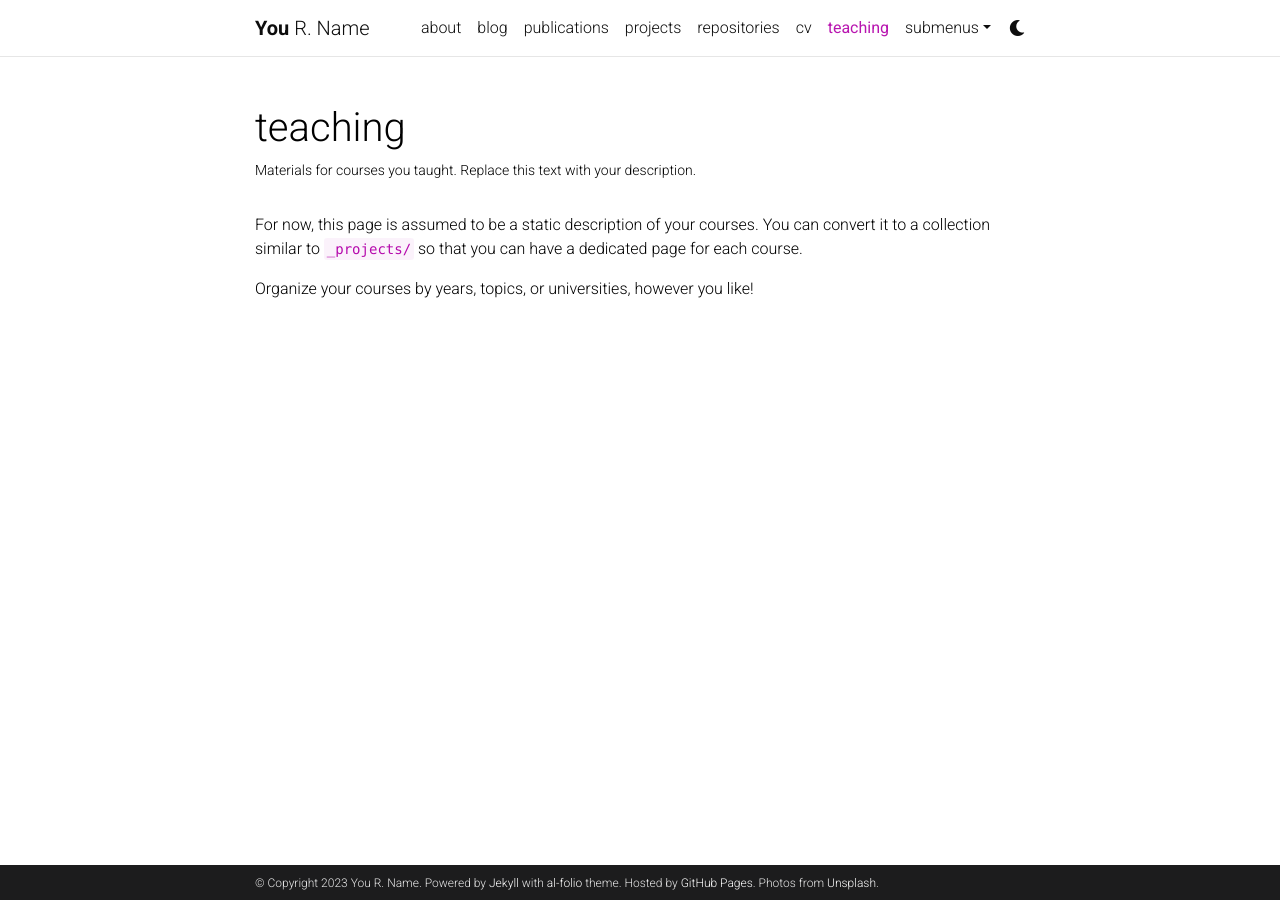
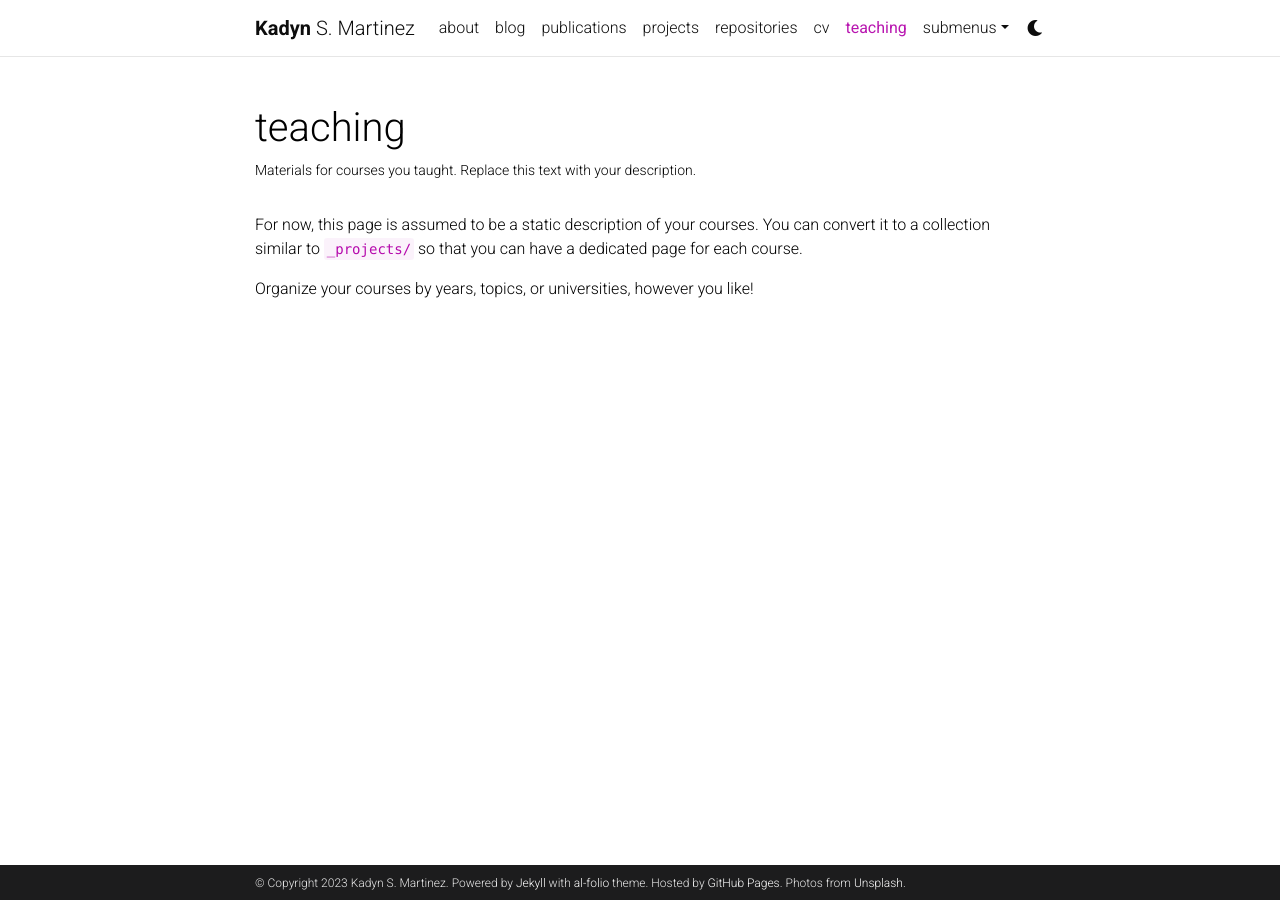
Before and after one commit to KadynCBR/KadynCBR.github.io, a Jekyll site: the page built from _pages/teaching.md, in a window 1280 px wide. Built offline with Jekyll 4.4.1, drawn with Linux system fonts in a browser that asks for light colours; comment, search, counter and statistics services are not loaded; a style sheet for code colours, icons or effects is not loaded; part of the change alters nothing that is shown.

Commit message:
config change.

```diff
--- a/_config.yml
+++ b/_config.yml
@@ -2,18 +2,18 @@
 # Site settings
 # -----------------------------------------------------------------------------
 
-title: blank # the website title (if blank, full name will be used instead)
-first_name: You
-middle_name: R.
-last_name: Name
-email: you@example.com
+title: blank
+first_name: Kadyn
+middle_name: S.
+last_name: Martinez
+email: kadyn_martinez@hotmail.com
 description: > # the ">" symbol means to ignore newlines until "footer_text:"
   A simple, whitespace theme for academics. Based on [*folio](https://github.com/bogoli/-folio) design.
 footer_text: >
   Powered by <a href="https://jekyllrb.com/" target="_blank">Jekyll</a> with <a href="https://github.com/alshedivat/al-folio">al-folio</a> theme.
   Hosted by <a href="https://pages.github.com/" target="_blank">GitHub Pages</a>.
   Photos from <a href="https://unsplash.com" target="_blank">Unsplash</a>.
-keywords: jekyll, jekyll-theme, academic-website, portfolio-website  # add your own keywords or leave empty
+keywords: Software Engineer, Computer scientist, Gameplay engineer, game programmer, roboticist, robots, robotics, unity, ROS  # add your own keywords or leave empty
 
 lang: en # the language of your site (for example: en, fr, cn, ru, etc.)
 icon: ⚛️  # the emoji used as the favicon (alternatively, provide image name in /assets/img/)
@@ -67,10 +67,10 @@ og_image: # The site-wide (default for all links) Open Graph preview image
 # Social integration
 # -----------------------------------------------------------------------------
 
-github_username: # your GitHub user name
+github_username: KadynCBR # your GitHub user name
 gitlab_username: # your GitLab user name
-twitter_username: # your Twitter handle
-linkedin_username: # your LinkedIn user name
+twitter_username: RiotingCherry # your Twitter handle
+linkedin_username: kadynmartinez # your LinkedIn user name
 scholar_userid: # your Google Scholar ID
 semanticscholar_id: # your Semantic Scholar ID
 orcid_id: # your ORCID ID
```
